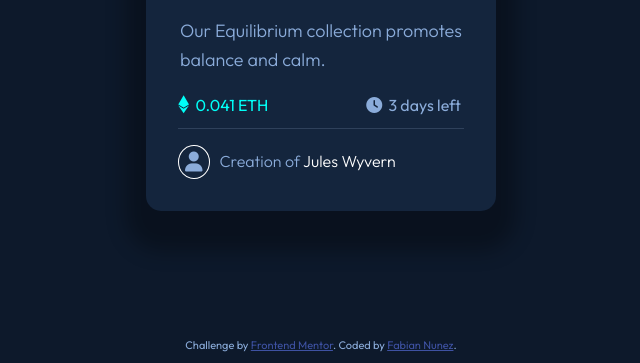
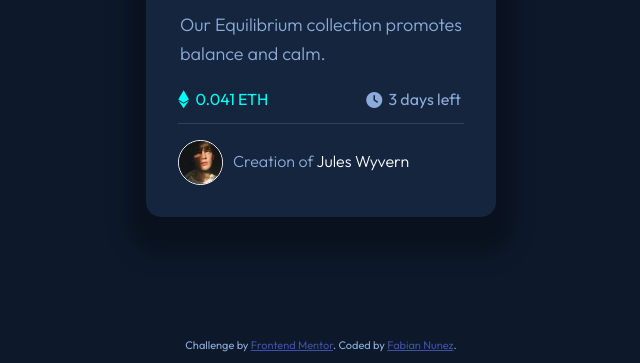
Before and after one commit to seakr1948/NFT-preview-card, a plain HTML site: page index.html in a window 1280 px wide. Shown: the part 471-834 px from the top of the page, without its empty margins (319-959 px from the left). Drawn offline with Linux system fonts and the light colour scheme.

Commit message:
Adjusted card to be more accurate to design

```diff
--- a/index.html
+++ b/index.html
@@ -40,7 +40,7 @@
       </div>
       <div class="creator-details flex">
         <div class="creator-image flex">
-          <i class="fas fa-user"></i>
+          <img src="./images/image-avatar.png" alt="Avatar">
         </div>
         <p>Creation of <span class="creator-name">Jules Wyvern</span></p>
       </div>
--- a/style.css
+++ b/style.css
@@ -108,6 +108,7 @@ body{
     font-weight: 600;
     font-size: 20px;
     transition: color ease-in 250ms;
+    cursor: pointer;
 }
 
 .card h3:hover{
@@ -161,6 +162,7 @@ body{
 }
 
 .creator-details span{
+    cursor: pointer;
     transition: color ease-in 250ms;
 }
 
@@ -174,16 +176,16 @@ body{
 
 
 .creator-image{
-
+    width: 45px;
     aspect-ratio: 1;
     border-radius: 50%;
     justify-content: center;
     align-items: center;
+    border: 1px solid white;
+    cursor: pointer;
+    transition: border 0.2s ease-in;
 }
 
-.creator-image i{
-    border-radius: 50%;
-    padding: 0.3em;
-    border: 1px solid white;
-    font-size: 20px;
+.creator-image:hover{
+    border: 1px solid hsl(var(--accent-clr));
 }
```
